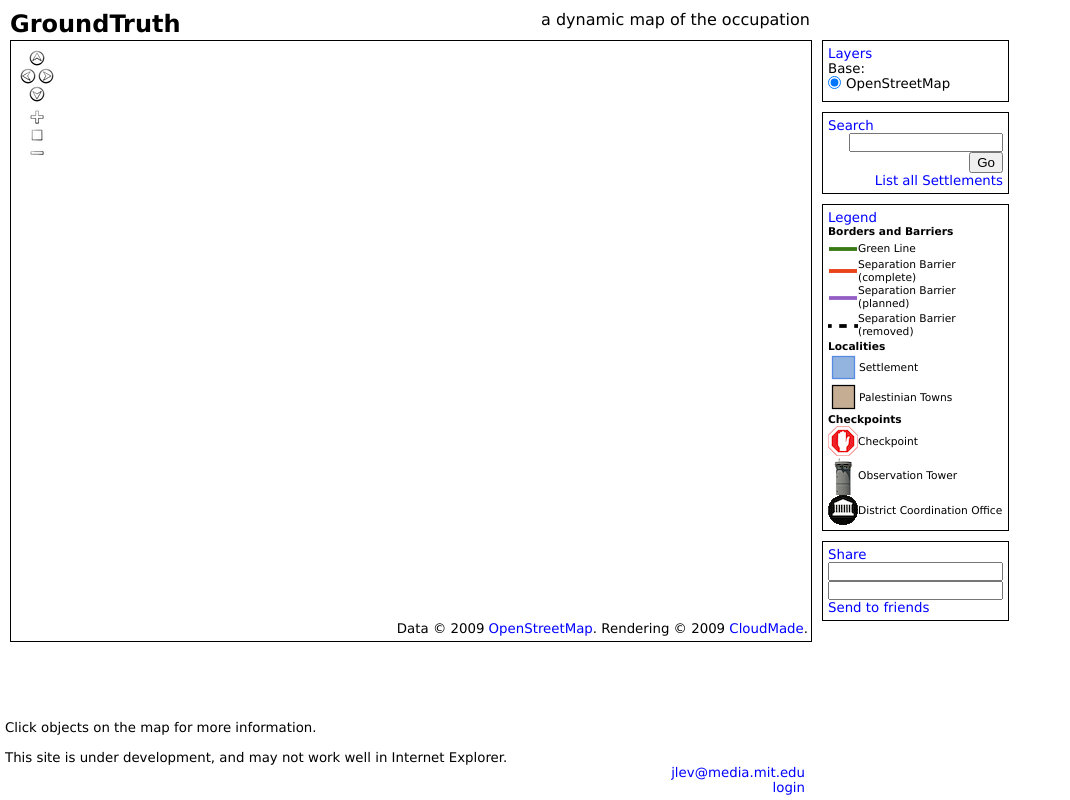
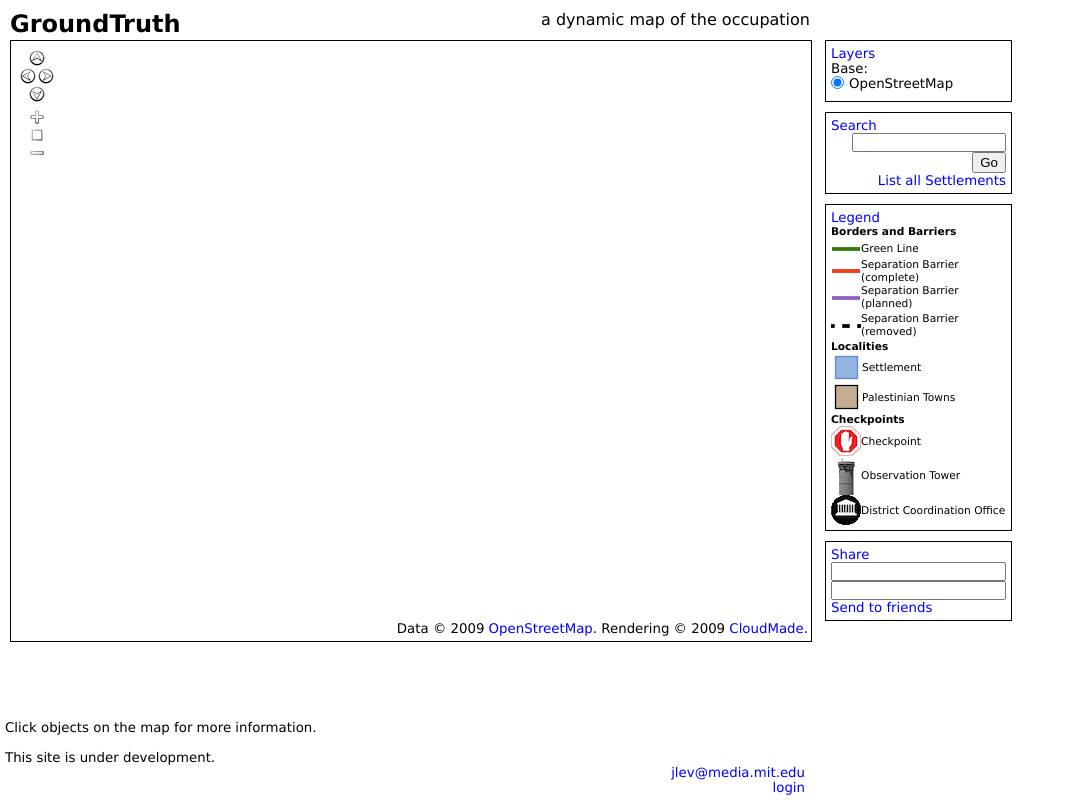
Before and after one commit to jlev/groundtruth, a Django app: template geo/templates/map.html in a window 1280 px wide. Shown: the whole page, without its empty margins (0-1070 px from the left). Run offline with Django 3.2, Linux system fonts and the light colour scheme; the template is opened without the code that fills it, so the values that code supplies are empty; some libraries are stand-ins or nearby versions.

Commit message:
ie fixes

```diff
--- a/geo/templates/map.html
+++ b/geo/templates/map.html
@@ -16,7 +16,7 @@
 
       <div id="bottom"><p>Click objects on the map for more information.</p>
         <br>
-        <p>This site is under development, and may not work well in Internet Explorer.</p>
+        <p>This site is under development.</p>
         <a class="contact" href="http://jlev.media.mit.edu" target="_blank">jlev@media.mit.edu</a><br>
         <a class="contact" href="/admin">login</a>
       </div>
--- a/media/styles/base.css
+++ b/media/styles/base.css
@@ -46,7 +46,8 @@
 }
 
 #right_menu {
-    float:left;
+    float:right;
+    margin-right:45px;
     width:150px;
     background:white;
     z-index:2000;
--- a/media/styles/sidebar.css
+++ b/media/styles/sidebar.css
@@ -18,6 +18,7 @@
 
 .layerinfolink {
     float:right;
+    clear:none;
 }
 
 .defaultText {
```
